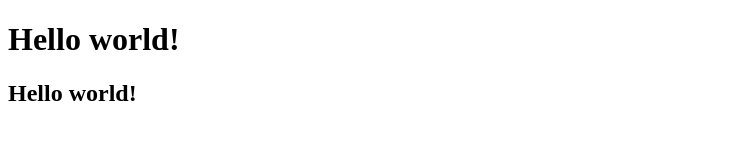
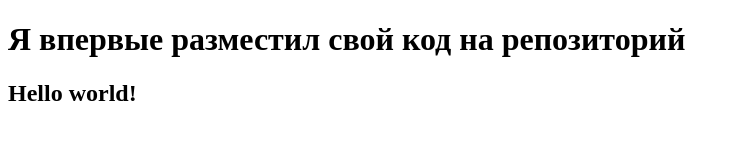
Before and after one commit to kirillbugaev05/new-repo, a plain HTML site: page index.html in a window 1280 px wide. Shown: the whole page, without its empty margins (0-740 px from the left). Drawn offline with Linux system fonts and the light colour scheme.

Commit message:
new commit

```diff
--- a/index.html
+++ b/index.html
@@ -3,10 +3,10 @@
 <head>
     <meta charset="UTF-8">
     <meta name="viewport" content="width=device-width, initial-scale=1.0">
-    <title>Document</title>
+    <title>new git project</title>
 </head>
 <body>
-    <h1>Hello world!</h1>
+    <h1>Я впервые разместил свой код на репозиторий </h1>
     <h2>Hello world!</h2>
 </body>
 </html>
```
